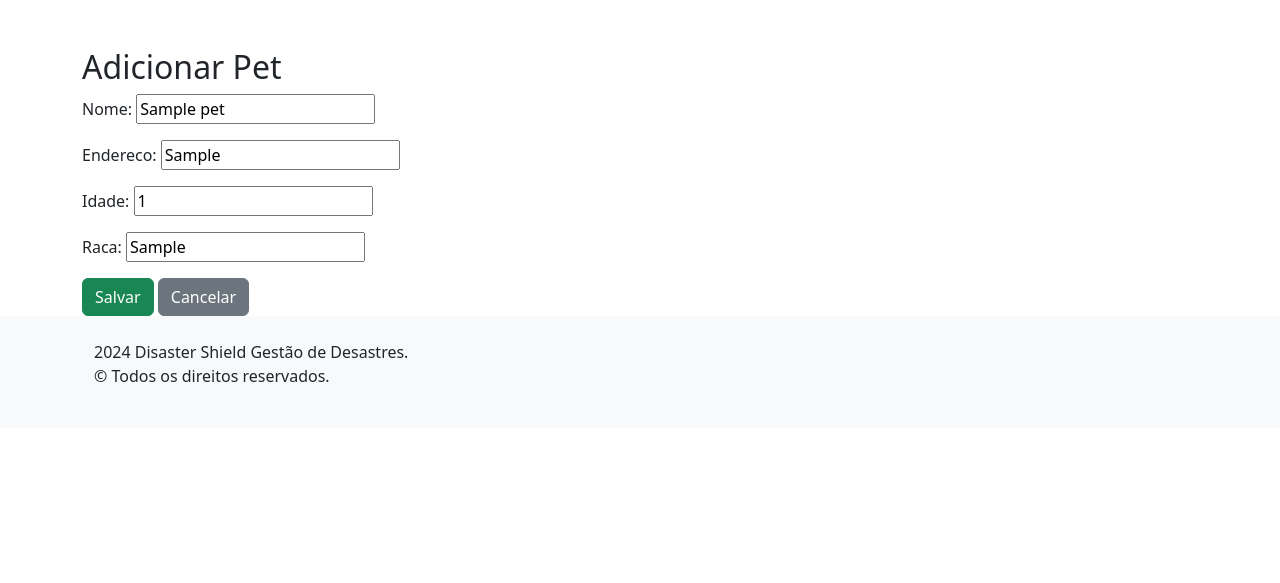
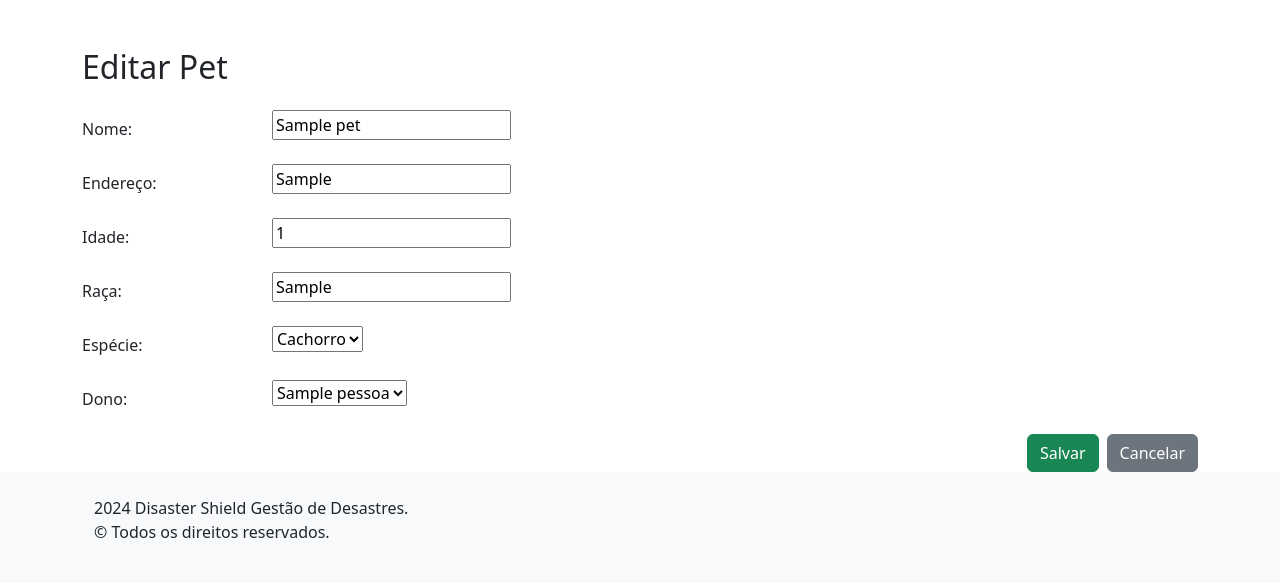
Before and after one commit to marcoswambasterm/CPPRI101---Noite---Marcos-W.-Melo, a Django app: page /vitimas/vitimas/editar-pet/1/ in a window 1280 px wide. Shown: the part 56-639 px from the top of the page. Run offline with Django 5.2, Linux system fonts and the light colour scheme; tables that the repository leaves empty hold one stand-in row (values such as "Sample post").

Commit message:
vitimas completo

```diff
--- a/vitimas/forms.py
+++ b/vitimas/forms.py
@@ -9,4 +9,4 @@ class PessoaForm(forms.ModelForm):
 class PetForm(forms.ModelForm):
     class Meta:
         model = PET
-        fields = ['nome', 'endereco', 'idade', 'raca']
+        fields = ['nome', 'endereco', 'idade', 'raca', 'especie', 'dono']
--- a/vitimas/models.py
+++ b/vitimas/models.py
@@ -23,3 +23,12 @@ class Pessoa(Vitima):
 # Subclasse PET
 class PET(Vitima):
     raca = models.CharField(max_length=50)
+    ESPECIE_CHOICES = [
+        ('Cachorro', 'Cachorro'),
+        ('Gato', 'Gato'),
+        ('Pássaro', 'Pássaro'),
+        ('Peixe', 'Peixe'),
+        ('Outro', 'Outro')
+    ]
+    especie = models.CharField(max_length=20, choices=ESPECIE_CHOICES, default='Cachorro')
+    dono = models.ForeignKey(Pessoa, on_delete=models.CASCADE, null=True, blank=True, related_name="pets")
--- a/vitimas/templates/form_pet.html
+++ b/vitimas/templates/form_pet.html
@@ -1,13 +1,66 @@
 {% extends 'base.html' %}
+
+{% block title %}{% if form.instance.pk %}Editar Pet{% else %}Adicionar Pet{% endif %}{% endblock %}
 
 {% block content %}
 <div class="container mt-5">
-    <h2>Adicionar Pet</h2>
+    <h2 class="mb-4">{% if form.instance.pk %}Editar Pet{% else %}Adicionar Pet{% endif %}</h2>
     <form method="post">
         {% csrf_token %}
-        {{ form.as_p }}
-        <button type="submit" class="btn btn-success">Salvar</button>
-        <a href="{% url 'lista_vitimas' %}" class="btn btn-secondary">Cancelar</a>
+
+        <!-- Nome -->
+        <div class="mb-3 row">
+            <label for="nome" class="col-sm-2 col-form-label">Nome:</label>
+            <div class="col-sm-10">
+                {{ form.nome }}
+            </div>
+        </div>
+
+        <!-- Endereço -->
+        <div class="mb-3 row">
+            <label for="endereco" class="col-sm-2 col-form-label">Endereço:</label>
+            <div class="col-sm-10">
+                {{ form.endereco }}
+            </div>
+        </div>
+
+        <!-- Idade -->
+        <div class="mb-3 row">
+            <label for="idade" class="col-sm-2 col-form-label">Idade:</label>
+            <div class="col-sm-10">
+                {{ form.idade }}
+            </div>
+        </div>
+
+        <!-- Raça -->
+        <div class="mb-3 row">
+            <label for="raca" class="col-sm-2 col-form-label">Raça:</label>
+            <div class="col-sm-10">
+                {{ form.raca }}
+            </div>
+        </div>
+
+        <!-- Espécie -->
+        <div class="mb-3 row">
+            <label for="especie" class="col-sm-2 col-form-label">Espécie:</label>
+            <div class="col-sm-10">
+                {{ form.especie }}
+            </div>
+        </div>
+
+        <!-- Dono (se aplicável) -->
+        <div class="mb-3 row">
+            <label for="dono" class="col-sm-2 col-form-label">Dono:</label>
+            <div class="col-sm-10">
+                {{ form.dono }}
+            </div>
+        </div>
+
+        <!-- Botões de ação -->
+        <div class="d-flex justify-content-end">
+            <button type="submit" class="btn btn-success me-2">Salvar</button>
+            <a href="{% url 'lista_vitimas' %}" class="btn btn-secondary">Cancelar</a>
+        </div>
     </form>
 </div>
 {% endblock %}
--- a/vitimas/templates/lista_vitimas.html
+++ b/vitimas/templates/lista_vitimas.html
@@ -45,6 +45,8 @@
                             <strong>Endereço:</strong> {{ pet.endereco }}<br>
                             <strong>Idade:</strong> {{ pet.idade }} anos<br>
                             <strong>Raça:</strong> {{ pet.raca }}
+                            <strong>Espécie:</strong> {{ pet.especie }}
+                            <strong>Dono:</strong> {% if pet.dono %} {{ pet.dono.nome }} {% else %} Sem Dono {% endif %}
                         </div>
                         <div>
                             <a href="{% url 'editar_pet' pet.pk %}" class="btn btn-warning btn-sm">Editar</a>
--- a/vitimas/urls.py
+++ b/vitimas/urls.py
@@ -4,7 +4,7 @@ from . import views
 urlpatterns = [
     path('vitimas/', views.lista_vitimas, name='lista_vitimas'),
     path('vitimas/nova-pessoa/', views.criar_pessoa, name='criar_pessoa'),
-    path('vitimas/editar-pessoa/<int:pk>/', views.editar_pessoa, name='editar_pessoa'),
+    path('editar-pessoa/<int:pk>/', views.editar_pessoa, name='editar_pessoa'),
     path('vitimas/deletar-pessoa/<int:pk>/', views.deletar_pessoa, name='deletar_pessoa'),
 
     path('vitimas/novo-pet/', views.criar_pet, name='criar_pet'),
--- a/vitimas/views.py
+++ b/vitimas/views.py
@@ -32,6 +32,7 @@ def editar_pessoa(request, pk):
     else:
         form = PessoaForm(instance=pessoa)
     return render(request, './form_pessoa.html', {'form': form})
+
 
 # Deletar uma pessoa
 def deletar_pessoa(request, pk):
```
Also changed, not shown: vitimas/templates/form_pessoa.html (+12 -10 lines), db.sqlite3, vitimas/migrations/0002_pet_especie.py (added), vitimas/migrations/0003_pet_dono.py (added), vitimas/migrations/0004_alter_pet_dono.py (added).
